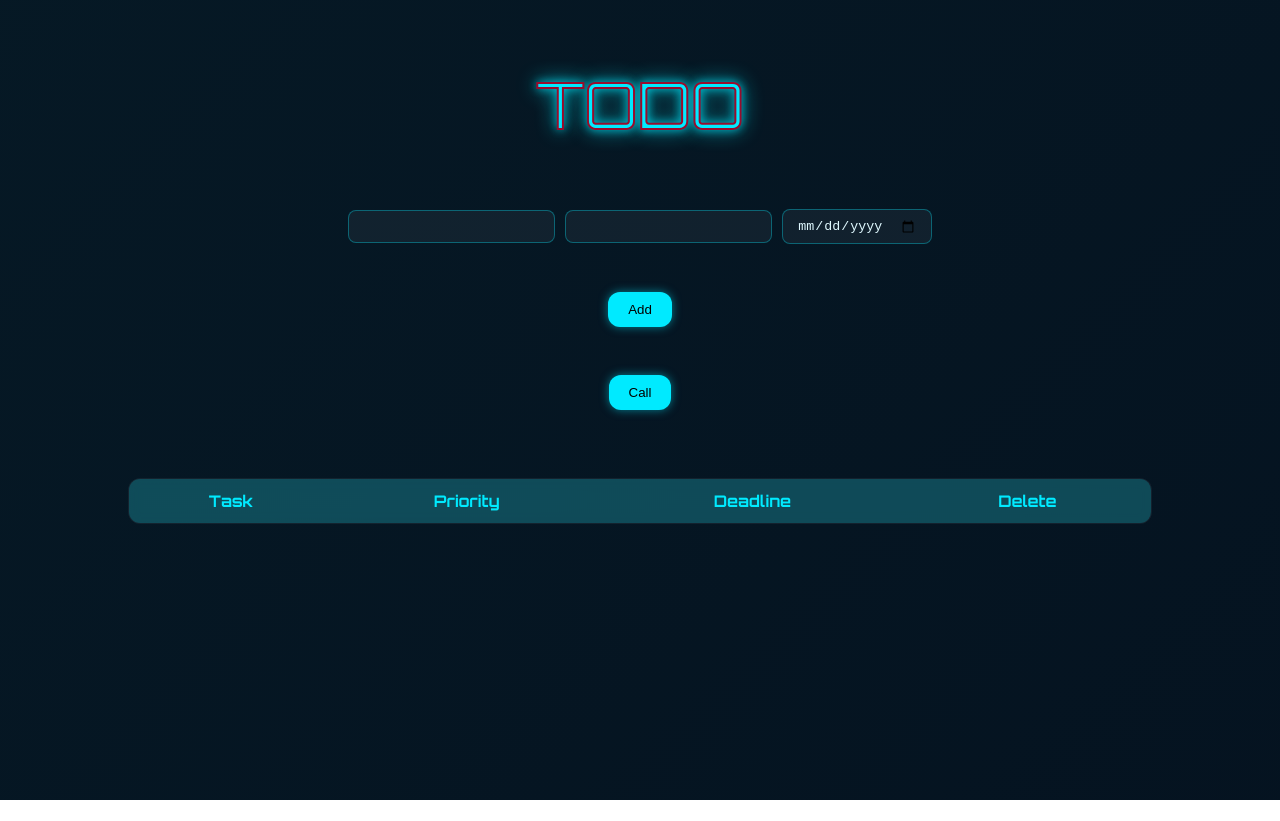
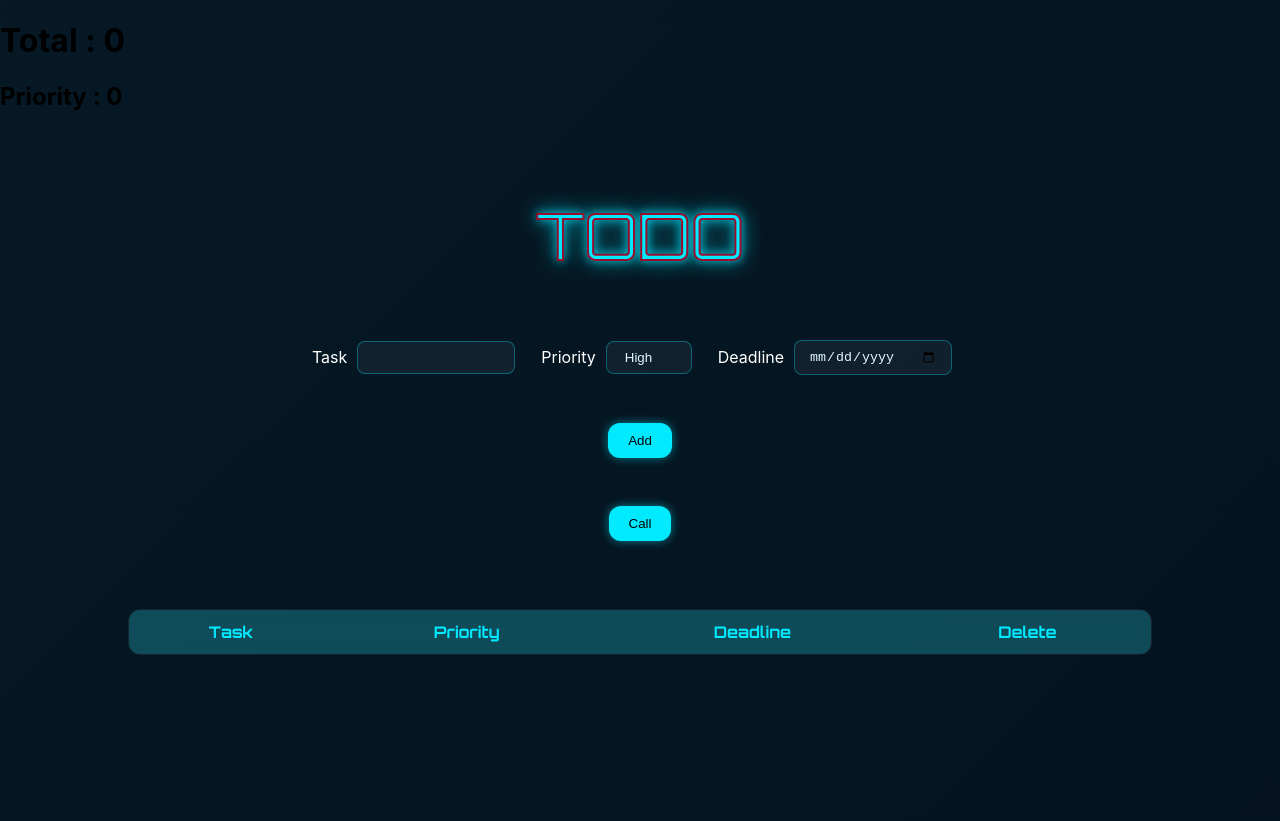
Before and after one commit to RiddhirupBera/Task-Manager-MERN, a React (Create React App) app in the folder frontend/: page / in a window 1280 px wide. Before the commit the page ends 800 px from the top, so only its background shows below. Built offline with nearby package versions, Linux system fonts and the light colour scheme.

Commit message:
dashboard comps

```diff
--- a/frontend/package.json
+++ b/frontend/package.json
@@ -12,6 +12,7 @@
     "react": "^19.2.0",
     "react-dom": "^19.2.0",
     "react-redux": "^9.2.0",
+    "react-router-dom": "^7.10.1",
     "react-scripts": "5.0.1",
     "web-vitals": "^2.1.4"
   },
--- a/frontend/src/App.css
+++ b/frontend/src/App.css
@@ -96,6 +96,24 @@
   padding: 8px 14px;
   outline: none;
   transition: 0.2s;
+  margin-right : 1rem;
+  width: 8rem;
+}
+
+.inputBoxSelect{
+  background: rgba(255,255,255,0.05);
+  color: #e0f9ff;
+  border: 1px solid #00eaff55;
+  border-radius: 8px;
+  padding: 8px 18px ;
+  outline: none;
+  transition: 0.2s;
+
+  appearance: none;
+
+  margin-right : 1rem
+
+
 }
 
 .inputBox:focus {
@@ -156,3 +174,23 @@ body, html {
   background-size: 400% 400%;
   animation: gradientMove 10s ease infinite;
 }
+
+.sideNav {
+  position: fixed;
+  top: 60px; /* below the fixed header */
+  left: 0;
+  width: 200px;
+  height: calc(100vh - 60px);
+  background: #062033;
+  border-right: 1px solid #00eaff33;
+  padding: 20px;
+  color: white;
+}
+
+.sideNav a {
+  display: block;
+  margin-bottom: 20px;
+  color: #e0f9ff;
+  text-decoration: none;
+  font-size: 18px;
+}
--- a/frontend/src/App.js
+++ b/frontend/src/App.js
@@ -1,10 +1,14 @@
 import './App.css';
+import { Dashboard } from './components/dashboard';
 import { NewTask } from './components/NewTask';
+import { TaskList } from './components/taskList';
 
 function App() {
   return (
     <>
+    <Dashboard/>
     <NewTask />
+    <TaskList/>
     </>
   );
 }
--- a/frontend/src/components/NewTask.js
+++ b/frontend/src/components/NewTask.js
@@ -34,6 +34,9 @@ export const NewTask = () =>{
         }
         // setTaskList([taskCurr,...taskList1]);
         dispatch(add(taskCurr));
+        setTask("");
+        setPriority("Medium");
+        setDate("");
 
     }
     const deleteRow = (id) =>{
@@ -51,8 +54,16 @@ export const NewTask = () =>{
     <div className="centered">
        <div className='pageHeading'>TODO</div>
     <div className="row1">
-      <input type="text" value={task} onChange={handleTask} className='inputBox'></input>
-      <input type="text" value={priority} onChange={handlepriority} className='inputBox'></input>
+        <label style={{color : "white"}} htmlFor="taskInput">Task</label>
+      <input id='taskInput' type="text" value={task} onChange={handleTask} className='inputBox' ></input>
+      {/* <input type="text" value={priority} onChange={handlepriority} className='inputBox'></input> */}
+      <label style={{color : "white"}} htmlFor="selectP">Priority</label>
+        <select id = "selectP" value={priority} onChange={handlepriority} className='inputBoxSelect' >
+            <option value="High">High</option>
+            <option value="Medium">Medium</option>
+            <option value="Low">Low</option>
+        </select>
+      <label style={{color : "white"}} htmlFor="taskInput">Deadline</label>
       <input type="date" value={date} onChange={handleDate} className='inputBox'></input>
     </div>
     <div className='row1'><button onClick={handleSubmit} className = 'addButton'>Add</button></div>
@@ -60,33 +71,7 @@ export const NewTask = () =>{
     <div className='row1'><button onClick={callAPI} className = 'addButton'>Call</button></div>
 
 
-    <div style={{paddingBottom : "40px"}}>
-        <table className='tableStyle'>
-            <thead>
-                            <tr>
-                                <th>Task</th>
-                                <th>Priority</th>
-                                <th>Deadline</th>
-                                <th>Delete</th>
-                            </tr>
-                        </thead>
-                        <tbody>
 
-        {taskList.map((t)=>(
-            // <div className="row1">
-                <tr>
-            <td>{t.task}</td>
-            <td>{t.priority}</td>
-            <td>{t.date}</td>
-            <td><button onClick={()=>deleteRow(t.id)} className='deleteBtn'>❌</button></td>
-            </tr>
-            // </div>
-        ))}
-
-        </tbody>
-        </table>
-
-    </div>
     </div>
     )
 }
--- /dev/null
+++ b/frontend/src/components/dashboard.js
@@ -0,0 +1,23 @@
+import { useState } from 'react'
+import '../App.css'
+import { useDispatch,useSelector } from 'react-redux';
+import { add, remove } from '../store/taskSlice';
+import axios from "axios";
+
+export const Dashboard = () =>{
+    const taskList = useSelector(state => state.taskState.taskList);
+    const total = useSelector(state=>state.taskState.total);
+    const now = new Date();
+
+    const priorityTaskWeek = taskList.filter(t=>{
+        const taskDate = new Date(t.date);
+        const diffDays = (taskDate - now) / (1000 * 60 * 60 * 24);
+        return diffDays <= 7 && diffDays >= 0; // upcoming within a week
+    });
+    return(
+        <>
+        <h1>Total : {total}</h1>
+        <h2>Priority : {priorityTaskWeek.length}</h2>
+        </>
+    )
+}
--- /dev/null
+++ b/frontend/src/components/taskList.js
@@ -0,0 +1,46 @@
+import { useState } from 'react'
+import '../App.css'
+import { useDispatch,useSelector } from 'react-redux';
+import { add, remove } from '../store/taskSlice';
+import axios from "axios";
+
+export const TaskList = () =>{
+
+    const dispatch = useDispatch();
+    const taskList = useSelector(state => state.taskState.taskList);
+    const total = useSelector(state=>state.taskState.total);
+
+    const deleteRow = (id) =>{
+        dispatch(remove(id));
+    }
+
+    return(
+        <div style={{paddingBottom : "40px"}}>
+        <table className='tableStyle'>
+            <thead>
+                            <tr>
+                                <th>Task</th>
+                                <th>Priority</th>
+                                <th>Deadline</th>
+                                <th>Delete</th>
+                            </tr>
+                        </thead>
+                        <tbody>
+
+        {taskList.map((t)=>(
+            // <div className="row1">
+                <tr>
+            <td>{t.task}</td>
+            <td>{t.priority}</td>
+            <td>{t.date}</td>
+            <td><button onClick={()=>deleteRow(t.id)} className='deleteBtn'>❌</button></td>
+            </tr>
+            // </div>
+        ))}
+
+        </tbody>
+        </table>
+
+    </div>
+    )
+}
--- a/frontend/src/index.js
+++ b/frontend/src/index.js
@@ -5,12 +5,15 @@ import App from './App';
 import reportWebVitals from './reportWebVitals';
 import { Provider } from 'react-redux';
 import { store } from './store/store';
+import {BrowserRouter} from "react-router-dom";
 
 const root = ReactDOM.createRoot(document.getElementById('root'));
 root.render(
   <React.StrictMode>
     <Provider store={store}>
-    <App />
+      <BrowserRouter>
+        <App />
+      </BrowserRouter>
     </Provider>
   </React.StrictMode>
 );
--- a/frontend/src/store/taskSlice.js
+++ b/frontend/src/store/taskSlice.js
@@ -3,16 +3,17 @@ const {createSlice} = require("@reduxjs/toolkit");
 const taskSlice = createSlice({
     name : "tasks",
     initialState : {
-        taskList : []
+        taskList : [],
+        total : 0
     },
     reducers : {
         add(state,action){
             const updatedTaskList = state.taskList.concat(action.payload);
-            return {...state,taskList : updatedTaskList};
+            return {...state,total : updatedTaskList.length, taskList : updatedTaskList};
         },
         remove(state,action){
             const updatedTaskList = state.taskList.filter(item=>item.id!==action.payload);
-            return { ...state, taskList : updatedTaskList};
+            return { ...state,total : updatedTaskList.length, taskList : updatedTaskList};
         }
     }
 
```
Also changed, not shown: 1 other file (tests, documents, lock files or other folders).
